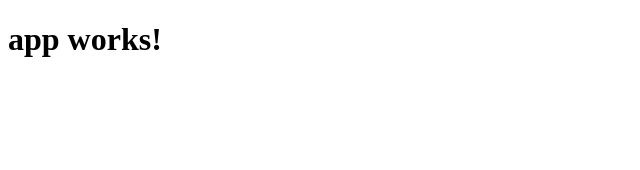
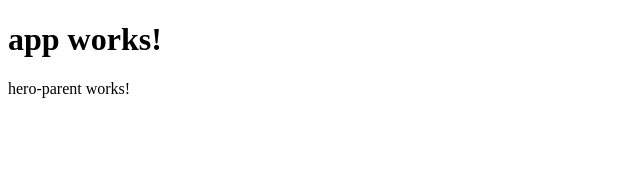
Before and after one commit to DerejeKitaw/Component-Communication, an Angular app in the folder Component-Communication/: page / in a window 1280 px wide. Shown: the top 170 px of the page, without its empty margins (0-640 px from the left). Built offline with nearby package versions, Linux system fonts and the light colour scheme.

Commit message:
hero-parent component added

```diff
--- a/Component-Communication/src/app/app.component.html
+++ b/Component-Communication/src/app/app.component.html
@@ -1,3 +1,4 @@
 <h1>
   {{title}}
 </h1>
+<hero-parent></hero-parent>
--- a/Component-Communication/src/app/app.module.ts
+++ b/Component-Communication/src/app/app.module.ts
@@ -4,10 +4,12 @@ import { FormsModule } from '@angular/forms';
 import { HttpModule } from '@angular/http';
 
 import { AppComponent } from './app.component';
+import { HeroParentComponent } from './hero-parent/hero-parent.component';
 
 @NgModule({
   declarations: [
-    AppComponent
+    AppComponent,
+    HeroParentComponent
   ],
   imports: [
     BrowserModule,
--- /dev/null
+++ b/Component-Communication/src/app/hero-parent/hero-parent.component.html
@@ -0,0 +1,3 @@
+<p>
+  hero-parent works!
+</p>
--- /dev/null
+++ b/Component-Communication/src/app/hero-parent/hero-parent.component.ts
@@ -0,0 +1,15 @@
+import { Component, OnInit } from '@angular/core';
+
+@Component({
+  selector: 'hero-parent',
+  templateUrl: './hero-parent.component.html',
+  styleUrls: ['./hero-parent.component.css']
+})
+export class HeroParentComponent implements OnInit {
+
+  constructor() { }
+
+  ngOnInit() {
+  }
+
+}
```
Also changed, not shown: Component-Communication/src/app/hero-parent/hero-parent.component.css (added), 1 other file (tests, documents, lock files or other folders).
